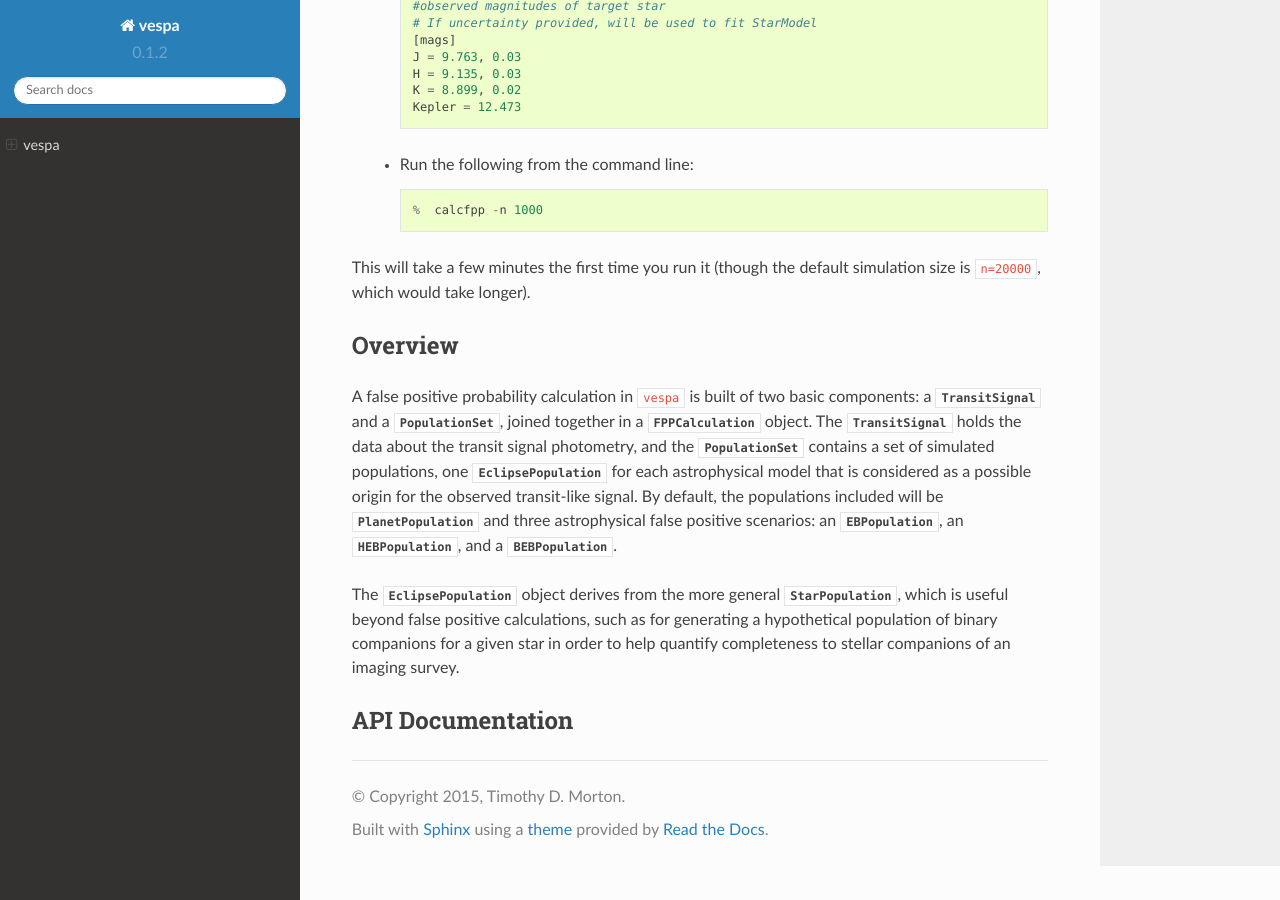
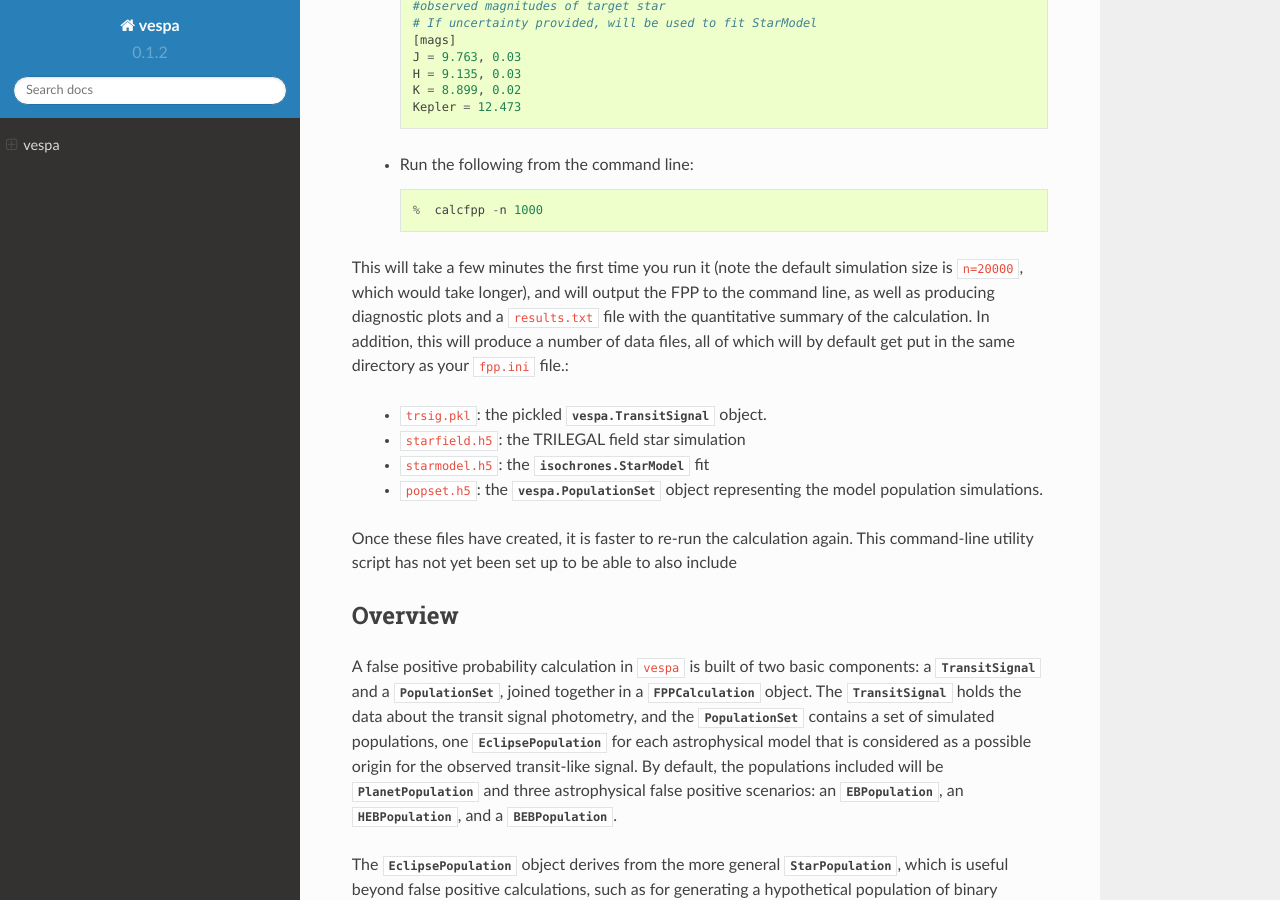
Before and after one commit to timothydmorton/VESPA, a Sphinx documentation site: the page built from docs/index.rst, in a window 1280 px wide and 900 px high, scrolled down 1146 px. Built offline with Sphinx 7.4.7 and the Read the Docs theme 2.0.0, drawn with Linux system fonts in a browser that asks for light colours.

Commit message:
stuff stuff

```diff
--- a/docs/index.rst
+++ b/docs/index.rst
@@ -61,8 +61,23 @@ as follows.
 
 	 %  calcfpp -n 1000
 
-This will take a few minutes the first time you run it (though the
-default simulation size is ``n=20000``, which would take longer).
+This will take a few minutes the first time you run it (note the
+default simulation size is ``n=20000``, which would take longer), and
+will output the FPP to the command line, as well as producing
+diagnostic plots and a ``results.txt`` file with the quantitative
+summary of the calculation.  In addition, this will produce a number
+of data files, all of which will by default get put in the same
+directory as your ``fpp.ini`` file.:
+
+  * ``trsig.pkl``: the pickled :class:`vespa.TransitSignal` object.
+  * ``starfield.h5``: the TRILEGAL field star simulation
+  * ``starmodel.h5``: the :class:`isochrones.StarModel` fit
+  * ``popset.h5``: the :class:`vespa.PopulationSet` object
+    representing the model population simulations.
+
+Once these files have created, it is faster to re-run the calculation
+again.  This command-line utility script has not yet been set up to be
+able to also include
 
 
 Overview
```
